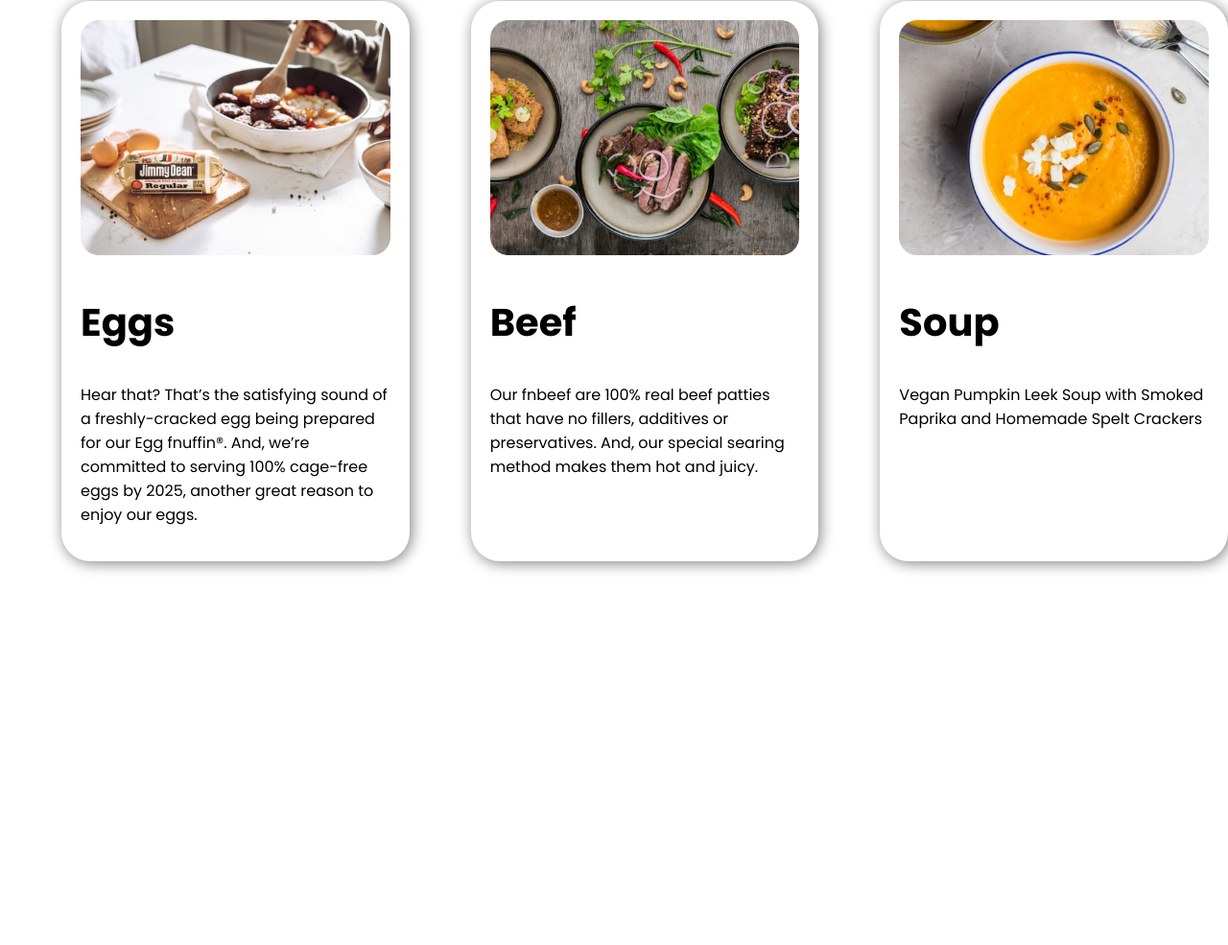
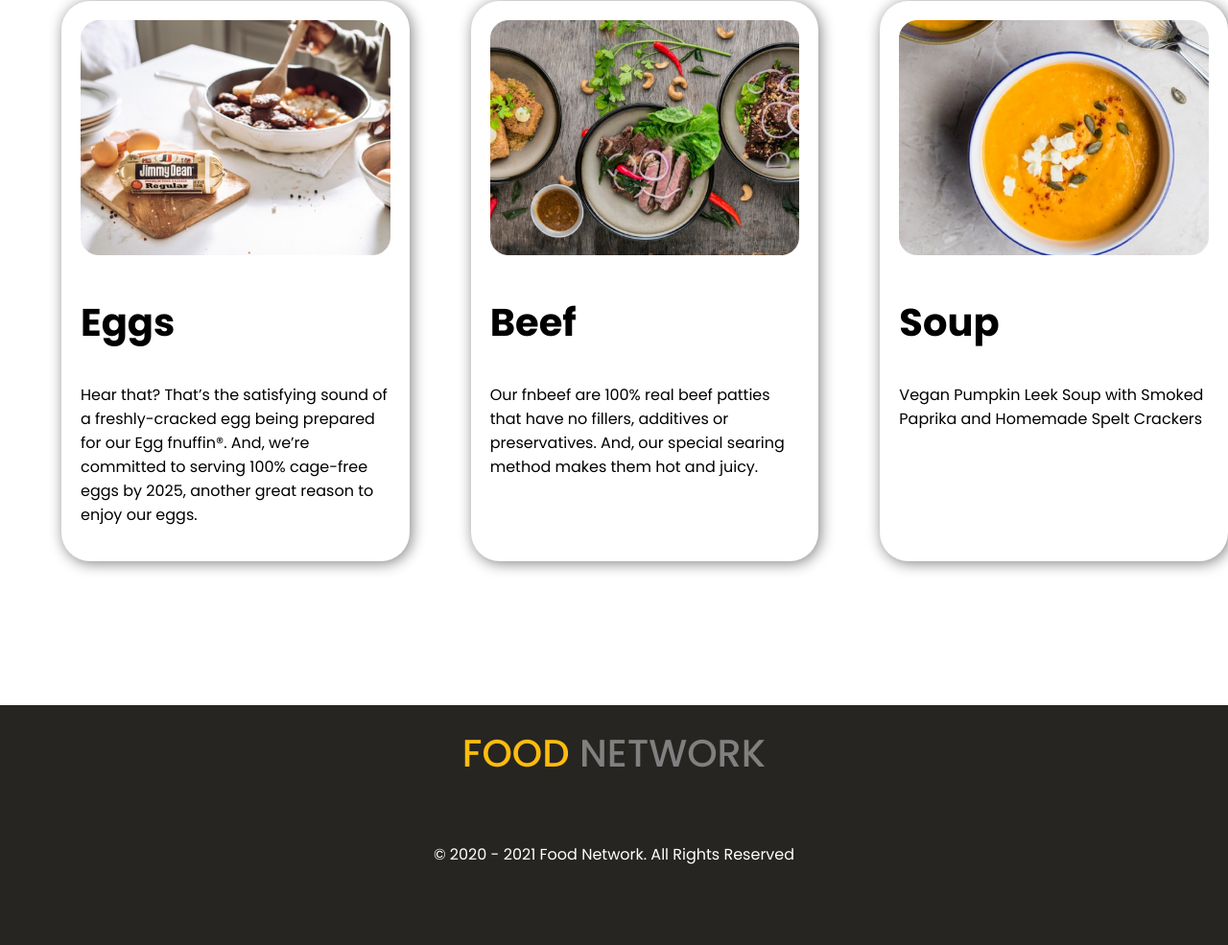
Before and after one commit to Hamed166/food-network, a plain HTML site: page index.html in a window 1280 px wide. Shown: the part 1613-2598 px from the top of the page at 96% size. Before the commit the page ends 2348 px from the top, so only its background shows below. Drawn offline with Linux system fonts and the light colour scheme.

Commit message:
footer section added

```diff
--- a/index.html
+++ b/index.html
@@ -76,5 +76,12 @@
 
 <!--Contact Us start----------------------->
 <!--Contact Us end0------------------------>
+
+<!--footer part start---------------------->
+    <footer class="footerDesign">
+        <h2><span class="base-color"> Food</span> Network</h2>
+        <p>© 2020 - 2021 Food Network. All Rights Reserved</p>
+    </footer>
+<!--footer part end------------------------>
 </body>
 </html>
--- a/style.css
+++ b/style.css
@@ -77,3 +77,20 @@ h2{
     padding: 20px 20px;
     margin-left: 5%;
 }
+
+/*footer part css*/
+.footerDesign{
+    background-color: #272521;
+    text-align: center;
+    height: 250px;
+}
+.footerDesign h2{
+    padding-top: 20px;
+    color: gray;
+    font-weight: 500;
+    text-transform: uppercase;
+}
+.footerDesign p{
+    color: #fff;
+    padding-top: 30px;
+}
```
